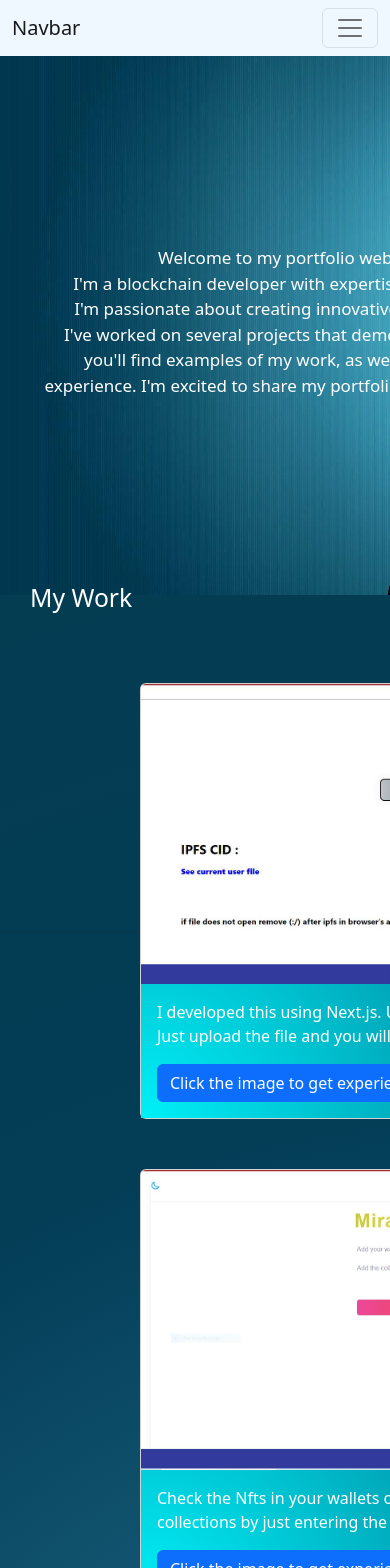
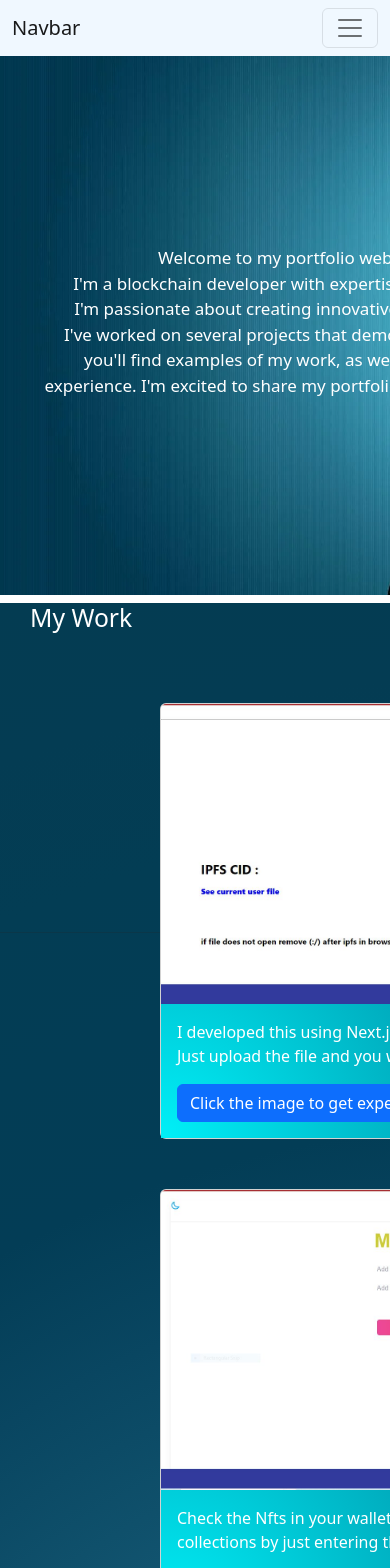
Before and after one commit to placeparks/portfolio, a Next.js app: page / in a window 390 px wide. Shown: the top 1568 px of the page. Built offline with nearby package versions, Linux system fonts and the light colour scheme.

Commit message:
Update globals.css

```diff
--- a/styles/globals.css
+++ b/styles/globals.css
@@ -76,7 +76,7 @@ margin-left:630px;
   .card{
     width: 400px;
     margin-bottom: 50px;
-margin-left: 90px;
+margin-left: 110px;
   }
   .card-modify{
     margin-left: 50px;
@@ -92,7 +92,7 @@ Width:1010px;
   .work{
     color: white;
     margin-left: 30px;
-    margin-top: 100px;
+    margin-top: 120px;
   }
   .card-img-top{
   height: 300px;
```
